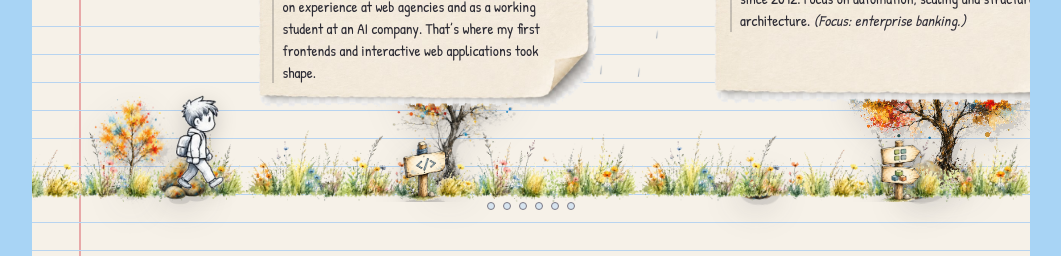
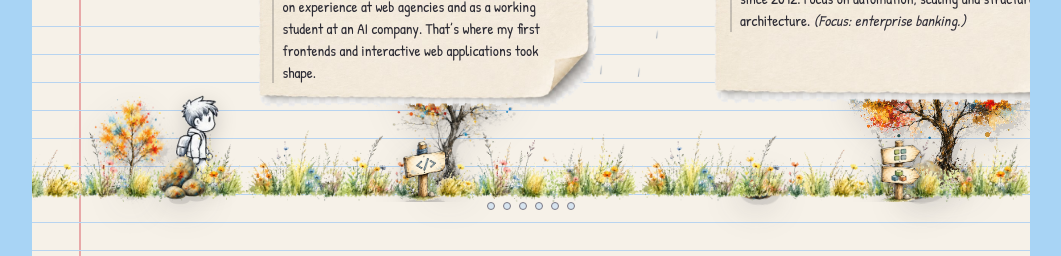
Before and after one commit to waldemarpaustian-engineering/portfolio-diorama-react, a React (Vite) app: page /work in a window 1280 px wide. Shown: the part 812-1068 px from the top of the page, without its empty margins (109-1170 px from the left). Built offline with nearby package versions, Linux system fonts and the light colour scheme; no server answers.

Commit message:
positions

```diff
--- a/src/index.css
+++ b/src/index.css
@@ -855,7 +855,7 @@ html[data-theme="dark"] .journey-cutout--sign {
   left: clamp(72px, 18vw, 168px);
   width: clamp(70px, 11.5vh, 100px);
   height: clamp(102px, 17vh, 148px);
-  z-index: 28;
+  z-index: 2;
   transform: translateX(-50%);
   filter: drop-shadow(0 6px 10px rgba(0, 0, 0, 0.16));
   pointer-events: none;
--- a/src/pages/Works.jsx
+++ b/src/pages/Works.jsx
@@ -67,10 +67,6 @@ export default function Works() {
           ))}
         </div>
 
-        <div className="journey-walker" ref={walkerRef} aria-hidden>
-          <JourneyWalker />
-        </div>
-
         <div className="journey-layer journey-layer--meadow" ref={layerMeadowRef} aria-hidden>
           <div className="journey-meadow-strip" aria-hidden />
           {JOURNEY_MEADOW_DECOR.map((item) => (
@@ -85,6 +81,10 @@ export default function Works() {
         </div>
 
         <div className="journey-layer journey-layer--rain" ref={layerRainRef} aria-hidden />
+
+        <div className="journey-walker" ref={walkerRef} aria-hidden>
+          <JourneyWalker />
+        </div>
 
         <div className="journey-track" ref={trackRef} role="region" aria-label={t('work.ariaTrack')}>
           <div className="journey-track__rail" aria-hidden />
```
